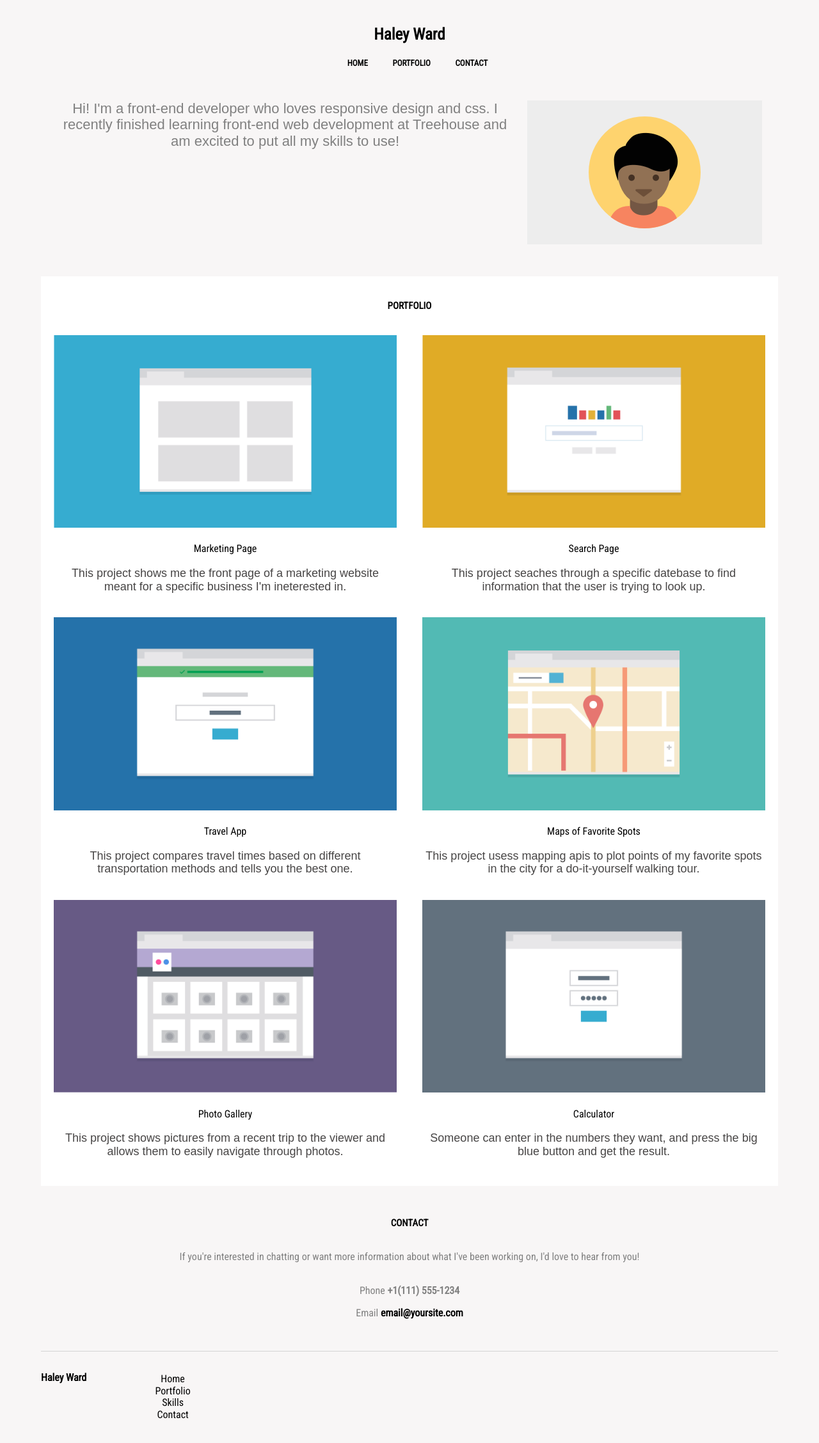
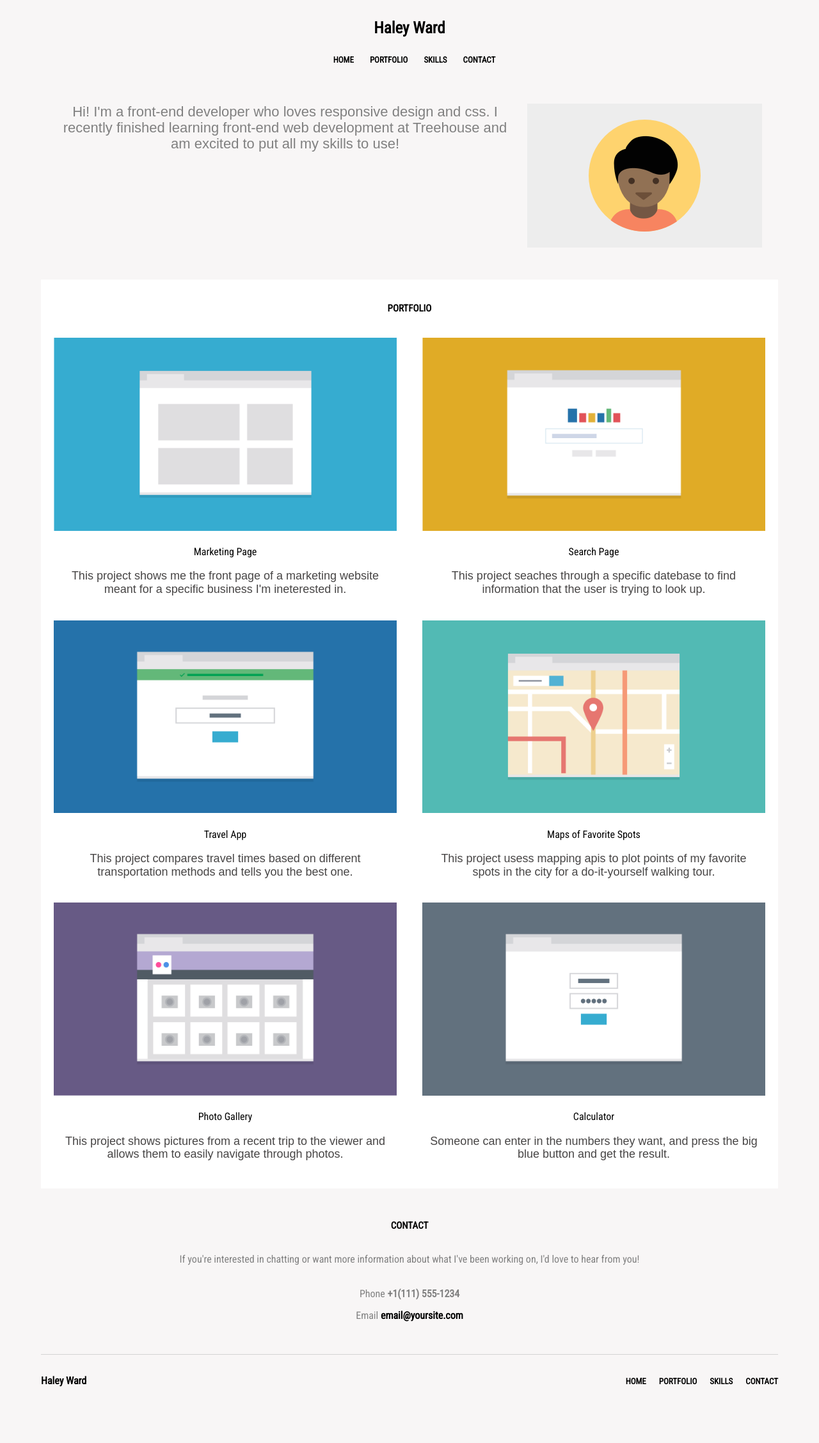
Before and after one commit to HaleyWardo/treehouse-responsive-layout, a plain HTML site: page index.html in a window 1280 px wide. Shown: the whole page at 64% size. After the commit the page ends 2232 px from the top, so only its background shows below. Drawn offline with Linux system fonts and the light colour scheme; a web font is replaced by a local one.

Commit message:
Completed media query for 768px

```diff
--- a/css/style.css
+++ b/css/style.css
@@ -20,18 +20,21 @@ a {
 .main-nav .name {
     font-size: 1.5625em;
     font-weight: bold;
-    padding: 15px 0 20px;
+    margin-bottom: 0;
 }
 
-.main-nav .links a {
+.main-nav ul {
     font-size: 13px;
     font-weight: bold;
-    display: flex;
-    flex-direction: column;
+    display: inline;
     text-transform: uppercase;
-    background-color: white;
+    list-style-type: none;
+}
+
+.main-nav li {
     margin-bottom: 5px;
     padding: 5px;
+    background-color: white;
 }
 
 a:link, a:visited {
@@ -42,13 +45,13 @@ a:hover {
     color: #FACD6D;
 }
 
-.header img {
+.profile img {
     margin: 0 auto;
     width: 100%;
-    padding: 2.5em 2.5em 0;
+    padding: 0 2.5em;
 }
 
-.header p {
+.profile p {
     font-family: 'BenchNine', sans-serif;
     font-size: 1.1875em;
     font-weight: lighter;
@@ -99,6 +102,9 @@ a:hover {
 .footer-nav {
     border-top: 1px solid lightgrey;
     padding: 1.5625em 0;
+    display: flex;
+    flex-direction: row;
+    justify-content: space-around;
 }
 
 .footer-nav h3 {
@@ -116,6 +122,7 @@ a:hover {
     text-transform: uppercase;
     font-size: smaller;
     font-weight: bold;
+    margin-top: 1.1875em;
 }
 
 
@@ -123,27 +130,32 @@ a:hover {
 
 @media (min-width: 768px) {
     .main-nav .name {
-        padding: 40px 0 20px;
+        margin: 30px 0 10px;
     }
 
-    .main-nav .links a {
-        display: inline;
-        background-color: inherit;
-        padding-left: 2.3em;
+    .main-nav ul {
+        display: inline-flex;
+        padding-left: 0px;
+        margin-bottom: 0px;
     }
 
-    .header {
+    .main-nav li {
+        background-color: inherit;
+        padding-left: 20px;
+    }
+
+    .profile {
         display: flex;
         flex-direction: row-reverse;
         margin: 3.125em 1.5625em;
     }
 
-    .header img {
+    .profile img {
         width: 50%;
         padding: 0;
     }
 
-    .header p {
+    .profile p {
         font-size: 1.375em;
         margin: 0;
         padding-right: 1em;
@@ -159,22 +171,31 @@ a:hover {
     }
 
     .main-content .card p {
-        padding: 0 25px;
+        padding: 0 1.5625em;
     }
 
     .text-para {
-        margin: 35px 100px;
+        margin: 2.1875em 6.25em;
     }
 
     .footer-nav {
         padding: 1em 0 3em;
         display: flex;
         flex-direction: row;
+        justify-content: space-between
     }
 
     .footer-ul {
+        display: block;
+        list-style-type: none;
+    }
+
+    .footer-ul li {
         display: inline;
-        list-style-type: none;
+        padding-left: 1.25em;
+        text-transform: uppercase;
+        font-weight: bold;
+        font-size: 13px;
     }
 
     .top {
--- a/index.html
+++ b/index.html
@@ -14,18 +14,19 @@
             <header>
                 <nav>
                 <div class="main-nav">
-                    <div class="name">Haley Ward</div>
-                    <div class="links">
-                        <a href="#">Home</a>
-                        <a href="#portfolio">Portfolio</a>
-                        <a href="#contact">Contact</a>
-                    </div>
+                    <h3 class="name">Haley Ward</h3>
+                    <ul class="main-ul">
+                        <li><a href="#home">Home</a></li>
+                        <li><a href="#portfolio">Portfolio</a></li>
+                        <li><a href="#skills">Skills</a></li>
+                        <li><a href="#contact">Contact</a></li>
+                    </ul>
                 </div>
                 </nav>
-            <header>
+            </header>
 
             <main>
-                <div class="header">
+                <div class="profile">
                     <img src="images/responsive-layout-profile.png" alt="my profile image" class="profile-image">
                     <p>Hi! I'm a front-end developer who loves responsive
                     design and css. I recently finished learning front-end
@@ -111,7 +112,7 @@
                             <li><a href="#contact">Contact</a></li>
                         </ul>
                     </div>
-                    <a class="top" href="#top">Back to Top</a>
+                         <a class="top" href="#top">Back to Top</a>
                 </nav>
             </footer>
         </div>
```
